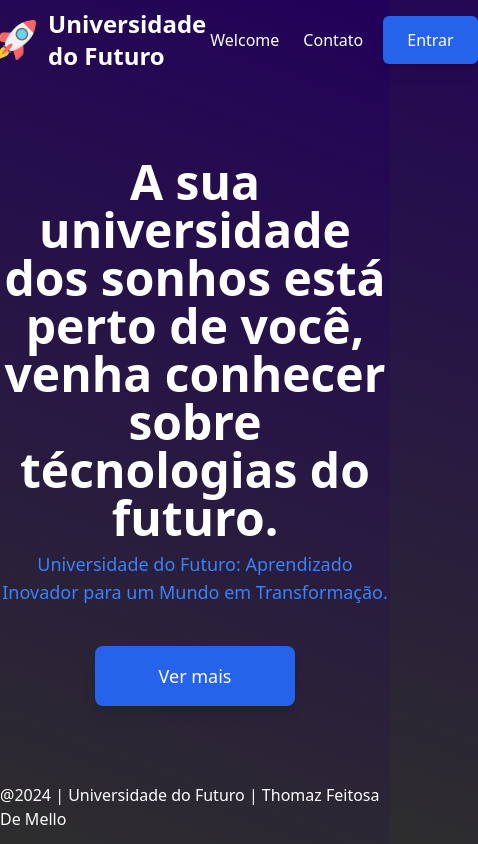
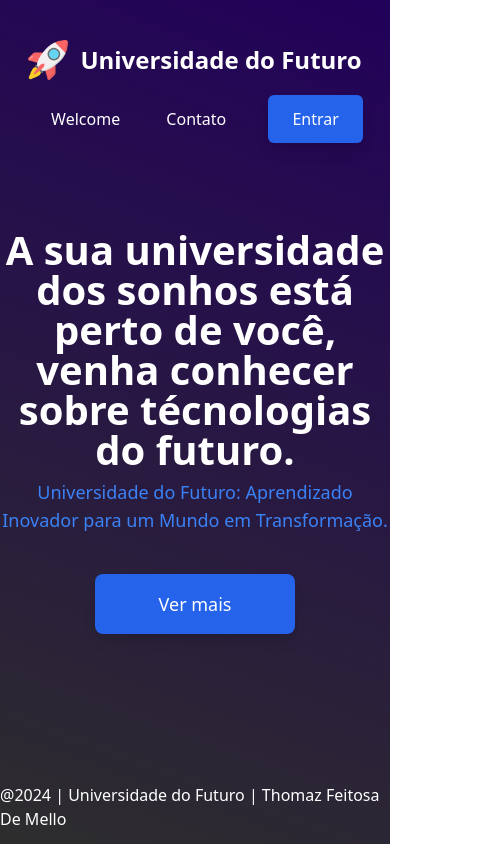
Before and after one commit to ThOMaZMe11o/Universidade-do-Futuro, a plain HTML site: page src/index.html in a window 390 px wide. Shown: the whole page, 478 px wide, since content can reach past the window. Drawn offline with nearby package versions, Linux system fonts and the light colour scheme; a web font is replaced by a local one.

Commit message:
start responsive

```diff
--- a/src/index.html
+++ b/src/index.html
@@ -14,15 +14,15 @@
             <img src="../assets/icons/foguete.png" alt="logo" class="w-10">
             <h1 class="text-white text-2xl font-bold ml-3">Universidade do Futuro</h1>
         </div>
-        <div class="flex justify-center items-center">
+        <div class="flex justify-center items-center" id="pages">
             <a href="./index.html" class="text-white text-md font-regular ml-6 rounded-md hover:bg-">Welcome</a>
             <a href="./pages/contact.html" class="text-white text-md font-regular ml-6 rounded-md">Contato</a>
             <a href="./pages/home.html"><button class="bg-blue-600 text-white text-md font-medium px-6 py-3 ml-5 rounded-md hover:bg-blue-700 shadow-lg">Entrar</button></a>
         </div>
     </nav>
 
-    <div class="container h-5/6 flex justify-center items-center">
-        <div class="text-center">
+    <div class="w-full h-5/6 flex justify-center items-center">
+        <div class="text-center" id="tittle">
             <h1 class="text-white text-5xl font-bold">A sua universidade dos sonhos está perto de você, <br> venha conhecer sobre técnologias do futuro. </h1>
             <h4 class="text-blue-500 text-lg font-regular mt-2">Universidade do Futuro: Aprendizado Inovador para um Mundo em Transformação. </h4>
             <a href="./pages/home.html"><button class="bg-blue-600 text-white text-lg font-medium px-16 py-4 mt-10 rounded-lg hover:bg-blue-700 shadow-lg">Ver mais</button></a>
--- a/src/styles/globalstyles.css
+++ b/src/styles/globalstyles.css
@@ -15,3 +15,28 @@ body {
     height: 100vh;
     background: linear-gradient(20deg, rgb(45, 45, 45), rgb(34, 1, 90));
 }
+
+@media (max-width: 622px) {
+    nav {
+        display: flex;
+        flex-direction: column;
+        justify-content: center;
+        align-items: center;
+        padding: 10px;
+    }
+
+    #pages {
+        width: 100%;
+        margin-top: 15px;
+        display: flex;
+        justify-content: space-around;
+        align-items: center;
+    }
+
+}
+
+@media (max-width: 596px) {
+    #tittle h1 {
+        font-size: 40px;
+    }
+}
```
